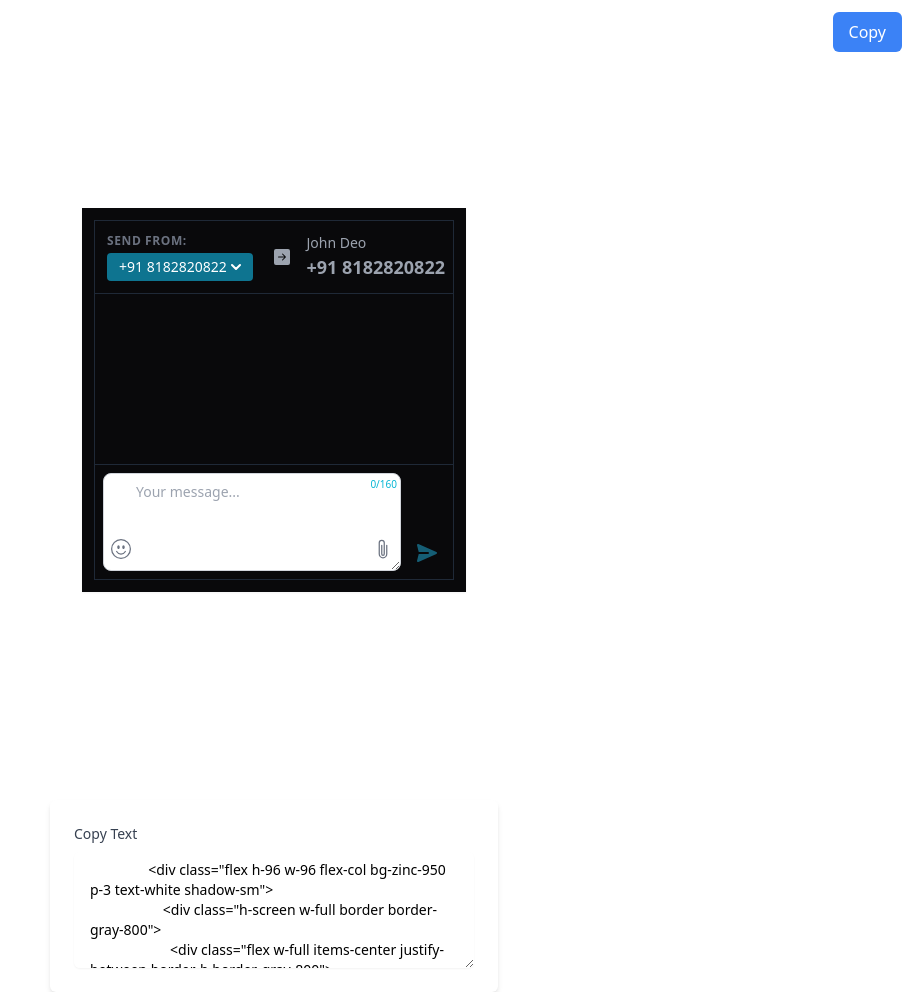
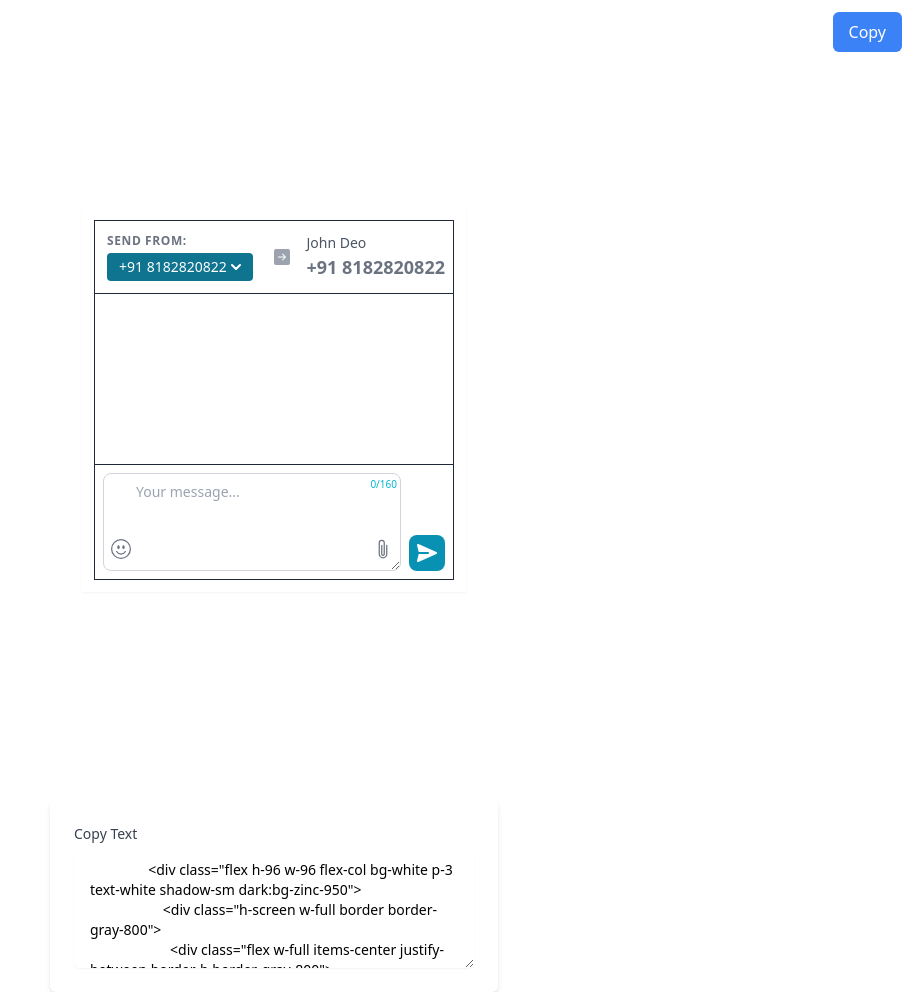
Before and after one commit to kishankumar999/tailwind_templates, a plain HTML site: page sms_screen.html in a window 1280 px wide. Shown: the whole page, without its empty margins (366-1280 px from the left). Drawn offline with nearby package versions, Linux system fonts and the light colour scheme.

Commit message:
Sms Screen

```diff
--- a/sms_screen.html
+++ b/sms_screen.html
@@ -9,7 +9,7 @@
 
 <body>
     <section class="flex h-screen w-full items-center justify-center p-4">
-        <div class="flex h-96 w-96 flex-col bg-zinc-950 p-3 text-white shadow-sm">
+        <div class="flex h-96 w-96 flex-col bg-white p-3 text-white shadow-sm dark:bg-zinc-950">
           <div class="h-screen w-full border border-gray-800">
             <div class="flex w-full items-center justify-between border-b border-gray-800">
               <div class="p-3">
@@ -32,8 +32,8 @@
                 </svg>
               </div>
               <div class="p-2">
-                <div class="text-sm text-gray-400">John Deo</div>
-                <div class="text-lg font-semibold text-gray-400">+91 8182820822</div>
+                <div class="text-sm text-gray-600 dark:text-gray-400">John Deo</div>
+                <div class="text-lg font-semibold text-gray-500 dark:text-gray-400">+91 8182820822</div>
               </div>
             </div>
           </div>
@@ -66,7 +66,7 @@
                     </div>
                     <div id="charCount" class="absolute right-1 top-1 text-[10px] text-cyan-500">0/160</div>
                   </div>
-                  <button type="submit" class="dark:hover:text-blue cursor-pointer rounded-lg p-2 text-cyan-800 hover:bg-cyan-100 hover:text-white dark:text-cyan-500 dark:hover:bg-cyan-600">
+                  <button type="submit" class="dark:bg-text-red- cursor-pointer rounded-lg bg-cyan-600 p-2 text-white hover:bg-cyan-800 hover:text-white dark:hover:bg-cyan-600 dark:hover:text-white">
                     <svg class="h-5 w-5 rotate-90 rtl:-rotate-90" aria-hidden="true" xmlns="http://www.w3.org/2000/svg" fill="currentColor" viewBox="0 0 18 20">
                       <path d="m17.914 18.594-8-18a1 1 0 0 0-1.828 0l-8 18a1 1 0 0 0 1.157 1.376L8 18.281V9a1 1 0 0 1 2 0v9.281l6.758 1.689a1 1 0 0 0 1.156-1.376Z" />
                     </svg>
@@ -89,7 +89,7 @@
             <textarea id="copyTextArea"
                 class="form-input py-2 px-4 block w-full leading-5 rounded-md transition duration-150 ease-in-out sm:text-sm sm:leading-5"
                 rows="5" readonly>
-                &lt;div class=&quot;flex h-96 w-96 flex-col bg-zinc-950 p-3 text-white shadow-sm&quot;&gt;
+                &lt;div class=&quot;flex h-96 w-96 flex-col bg-white p-3 text-white shadow-sm dark:bg-zinc-950&quot;&gt;
                     &lt;div class=&quot;h-screen w-full border border-gray-800&quot;&gt;
                       &lt;div class=&quot;flex w-full items-center justify-between border-b border-gray-800&quot;&gt;
                         &lt;div class=&quot;p-3&quot;&gt;
@@ -112,8 +112,8 @@
                           &lt;/svg&gt;
                         &lt;/div&gt;
                         &lt;div class=&quot;p-2&quot;&gt;
-                          &lt;div class=&quot;text-sm text-gray-400&quot;&gt;John Deo&lt;/div&gt;
-                          &lt;div class=&quot;text-lg font-semibold text-gray-400&quot;&gt;+91 8182820822&lt;/div&gt;
+                          &lt;div class=&quot;text-sm text-gray-600 dark:text-gray-400&quot;&gt;John Deo&lt;/div&gt;
+                          &lt;div class=&quot;text-lg font-semibold text-gray-500 dark:text-gray-400&quot;&gt;+91 8182820822&lt;/div&gt;
                         &lt;/div&gt;
                       &lt;/div&gt;
                     &lt;/div&gt;
@@ -146,7 +146,7 @@
                               &lt;/div&gt;
                               &lt;div id=&quot;charCount&quot; class=&quot;absolute right-1 top-1 text-[10px] text-cyan-500&quot;&gt;0/160&lt;/div&gt;
                             &lt;/div&gt;
-                            &lt;button type=&quot;submit&quot; class=&quot;dark:hover:text-blue cursor-pointer rounded-lg p-2 text-cyan-800 hover:bg-cyan-100 hover:text-white dark:text-cyan-500 dark:hover:bg-cyan-600&quot;&gt;
+                            &lt;button type=&quot;submit&quot; class=&quot;dark:bg-text-red- cursor-pointer rounded-lg bg-cyan-600 p-2 text-white hover:bg-cyan-800 hover:text-white dark:hover:bg-cyan-600 dark:hover:text-white&quot;&gt;
                               &lt;svg class=&quot;h-5 w-5 rotate-90 rtl:-rotate-90&quot; aria-hidden=&quot;true&quot; xmlns=&quot;http://www.w3.org/2000/svg&quot; fill=&quot;currentColor&quot; viewBox=&quot;0 0 18 20&quot;&gt;
                                 &lt;path d=&quot;m17.914 18.594-8-18a1 1 0 0 0-1.828 0l-8 18a1 1 0 0 0 1.157 1.376L8 18.281V9a1 1 0 0 1 2 0v9.281l6.758 1.689a1 1 0 0 0 1.156-1.376Z&quot; /&gt;
                               &lt;/svg&gt;
```
Also changed, not shown: gmail.html (added).
